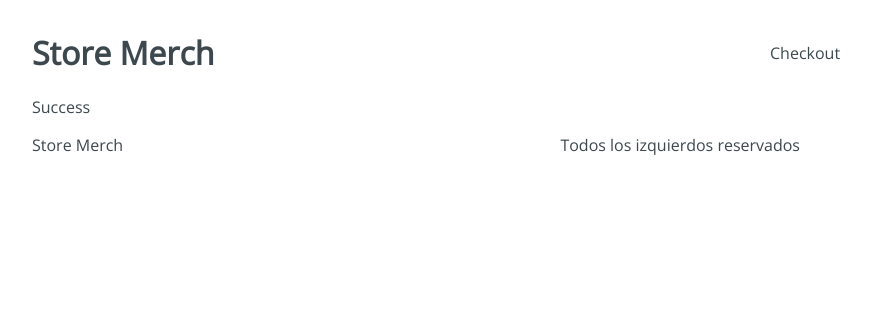
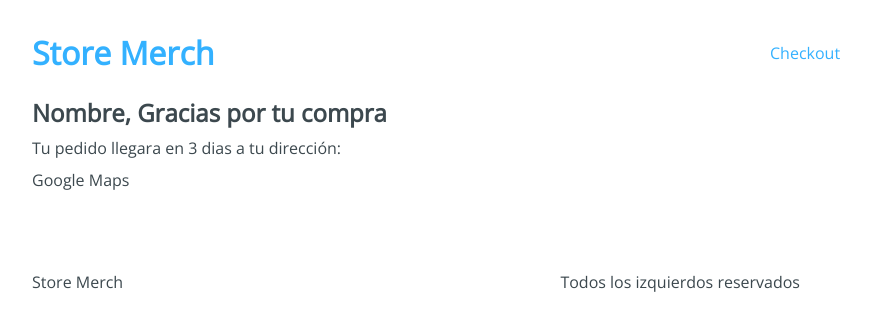
Before and after one commit to QuispeRosasGabriel/react-store, a React (Create React App) app: page /checkout/success in a window 1280 px wide. Shown: the top 330 px of the page, without its empty margins (224-1095 px from the left). Built offline with nearby package versions, Linux system fonts and the light colour scheme.

Commit message:
Links y pagos

```diff
--- a/src/components/Header.tsx
+++ b/src/components/Header.tsx
@@ -1,12 +1,17 @@
 import React from 'react'
+import { Link } from 'react-router-dom';
 import '../styles/components/Header.css';
 
 const Header = () => {
     return (
         <div className="header">
-            <h1 className="header-title">Store Merch</h1>
+            <Link to="/">
+                <h1 className="header-title">Store Merch</h1>
+            </Link>
             <div className="header-checkout">
-                Checkout
+                <Link to="/checkout">
+                    Checkout
+                </Link>
             </div>
         </div>
     )
--- a/src/containers/Checkout.tsx
+++ b/src/containers/Checkout.tsx
@@ -1,4 +1,5 @@
 import React from 'react';
+import { Link } from 'react-router-dom';
 import '../styles/components/Checkout.css';
 
 const Checkout = () => {
@@ -16,7 +17,9 @@
             </div>
             <div className="checkout-sidebar">
                 <h3>Precio total: $10</h3>
-                <button type="button">Continuar pedido</button>
+                <Link to="/checkout/information">
+                    <button type="button">Continuar pedido</button>
+                </Link>
             </div>
         </div>
     )
--- a/src/containers/Information.tsx
+++ b/src/containers/Information.tsx
@@ -1,4 +1,5 @@
 import React from 'react'
+import { Link } from 'react-router-dom';
 import '../styles/components/Information.css';
 
 const Information = () => {
@@ -25,9 +26,11 @@
                     <div className="information-back">
                         Regresar
                     </div>
-                    <div className="information-next">
-                        Pagar
-                    </div>
+                    <Link to="/checkout/payment">
+                        <div className="information-next">
+                            Pagar
+                        </div>
+                    </Link>
                 </div>
             </div>
             <div className="information-sidebar">
--- a/src/containers/Payment.tsx
+++ b/src/containers/Payment.tsx
@@ -1,11 +1,16 @@
-import React from 'react'
+import React from 'react';
+import '../styles/components/Payment.css';
 
 const Payment = () => {
     return (
-        <div>
-            Payment
+        <div className="payment">
+            <div className="payment-content">
+                <h3>Resumen del pedido:</h3>
+                <div className="payment-button">Boton de pago con Paypal</div>
+            </div>
+            <div></div>
         </div>
-    )
-}
+    );
+};
 
 export default Payment;
--- a/src/containers/Success.tsx
+++ b/src/containers/Success.tsx
@@ -1,11 +1,16 @@
-import React from 'react'
+import React from 'react';
+import '../styles/components/Success.css';
 
 const Success = () => {
-    return (
-        <div>
-            Success
-        </div>
-    )
-}
+  return (
+    <div className="success">
+      <div className="success-content">
+        <h2>Nombre, Gracias por tu compra</h2>
+        <span>Tu pedido llegara en 3 dias a tu dirección:</span>
+        <div className="success-map">Google Maps</div>
+      </div>
+    </div>
+  );
+};
 
 export default Success;
```
